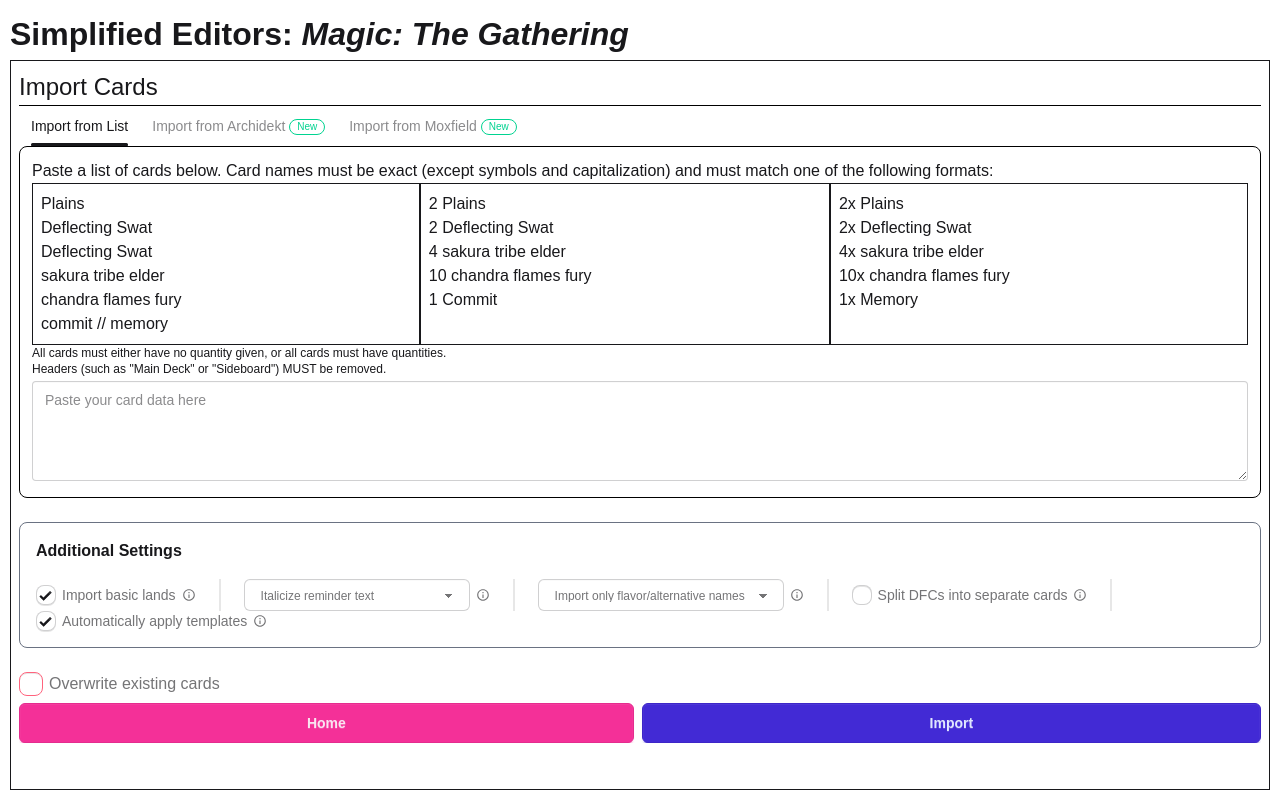
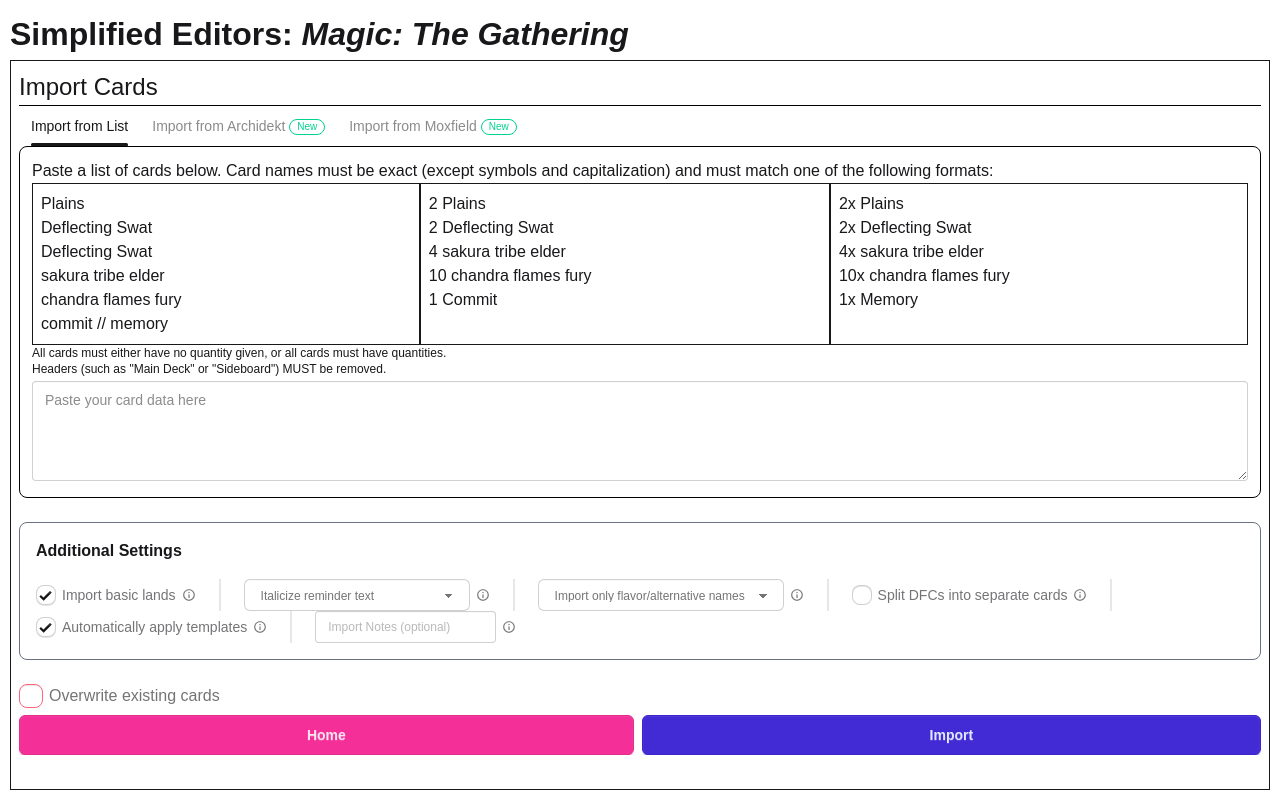
Before and after one commit to MM4096/simplified-proxies, a Next.js app: page /editor/mtg/simplified in a window 1280 px wide. Built offline with nearby package versions, Linux system fonts and the light colour scheme.

Commit message:
added "Import Notes" feature

```diff
--- a/src/app/editor/mtg/components/import.tsx
+++ b/src/app/editor/mtg/components/import.tsx
@@ -28,6 +28,7 @@
 	const [importTemplates, setImportTemplates] = useState<boolean>(true);
 	const [importIncludeTokens, setImportIncludeTokens] = useState<boolean>(false);
 	const [importSplitDFCs, setImportSplitDFCs] = useState<boolean>(false);
+	const [importNote, setImportNote] = useState<string>("");
 
 	const [importType, setImportType] = useState<"moxfield" | "archidekt" | "list">("list");
 	const [moxfieldImportMaybeboard, setMoxfieldImportMaybeboard] = useState<boolean>(false);
@@ -65,6 +66,7 @@
 				importTemplates: importTemplates,
 				includeTokens: importIncludeTokens,
 				splitDFCs: importSplitDFCs,
+				importNote: importNote,
 			}),
 		}).then(async (response) => {
 			if (response.ok) {
@@ -292,12 +294,25 @@
 							</span>
 							</label>
 
+							<div className="divider md:divider-horizontal"/>
+
+							<label className="label label-sm text-sm">
+								<input className="input input-sm" value={importNote} onChange={(e) => {
+									setImportNote(e.target.value);
+								}} placeholder="Import Notes (optional)"/>
+								<span className="tooltip tooltip-left ">
+								<span className="tooltip-content">Any note you want to add to all the cards</span>
+								<BiInfoCircle/>
+								</span>
+							</label>
+
 					</div>
 				</div>
 				<br/>
 
 					<label className="label">
-					<input type="checkbox" className="checkbox checkbox-error" checked={overwrite} onChange={(e) => {
+						<input type="checkbox" className="checkbox checkbox-error" checked={overwrite}
+							   onChange={(e) => {
 								   setOverwrite(e.target.checked);
 							   }}/>
 						Overwrite existing cards
--- a/src/lib/changelog.tsx
+++ b/src/lib/changelog.tsx
@@ -13,6 +13,14 @@
 export type Changelog = ChangelogEntry[];
 
 export const changelog: Changelog = [
+	{
+		date: "2026-04-11",
+		version: "v1.9.6",
+		changes: (<ul className="list-disc">
+			<li><FeatureBadge/> <MTGBadge/> Added &quot;Import Notes&quot; feature, which adds the inputted text to the <i>Notes</i> section to all imported cards.
+			</li>
+		</ul>)
+	},
 	{
 		date: "2026-04-09",
 		version: "v1.9.5",
--- a/src/lib/mtg/getCardsFromScryfall.ts
+++ b/src/lib/mtg/getCardsFromScryfall.ts
@@ -125,6 +125,8 @@
 	const importTemplates = body["importTemplates"] || false;
 	// const includeTokens = body["includeTokens"] || false;
 	const splitDFCs = body["splitDFCs"] || false;
+
+	const importNote = body["importNote"] || "";
 
 	let lines = body["cards"].split("\n");
 	const importCards: Array<{ name: string, quantity: number }> = [];
@@ -271,6 +273,9 @@
 						backFace = applyTemplates(backFace);
 					}
 
+					applyImportNote(frontFace, importNote);
+					applyImportNote(backFace, importNote);
+
 					returnedCards.push(frontFace);
 					returnedCards.push(backFace);
 					continue;
@@ -283,6 +288,8 @@
 						returnedCards.push(DUNGEONS["initiative"]);
 					}
 				}
+
+				applyImportNote(thisCardObject, importNote);
 
 				thisCardObject.quantity = originalQuantity;
 				returnedCards.push(thisCardObject);
@@ -302,4 +309,14 @@
 		status: 200,
 	});
 }
+
+function applyImportNote(cardObject: MTGCard, importNote: string) {
+	if (importNote !== "") {
+		if (cardObject.notes) {
+			cardObject.notes += "\n" + importNote;
+		} else {
+			cardObject.notes = importNote;
+		}
+	}
+}
 //endregion
```
Lines whose indentation alone changed are shown as unchanged.
